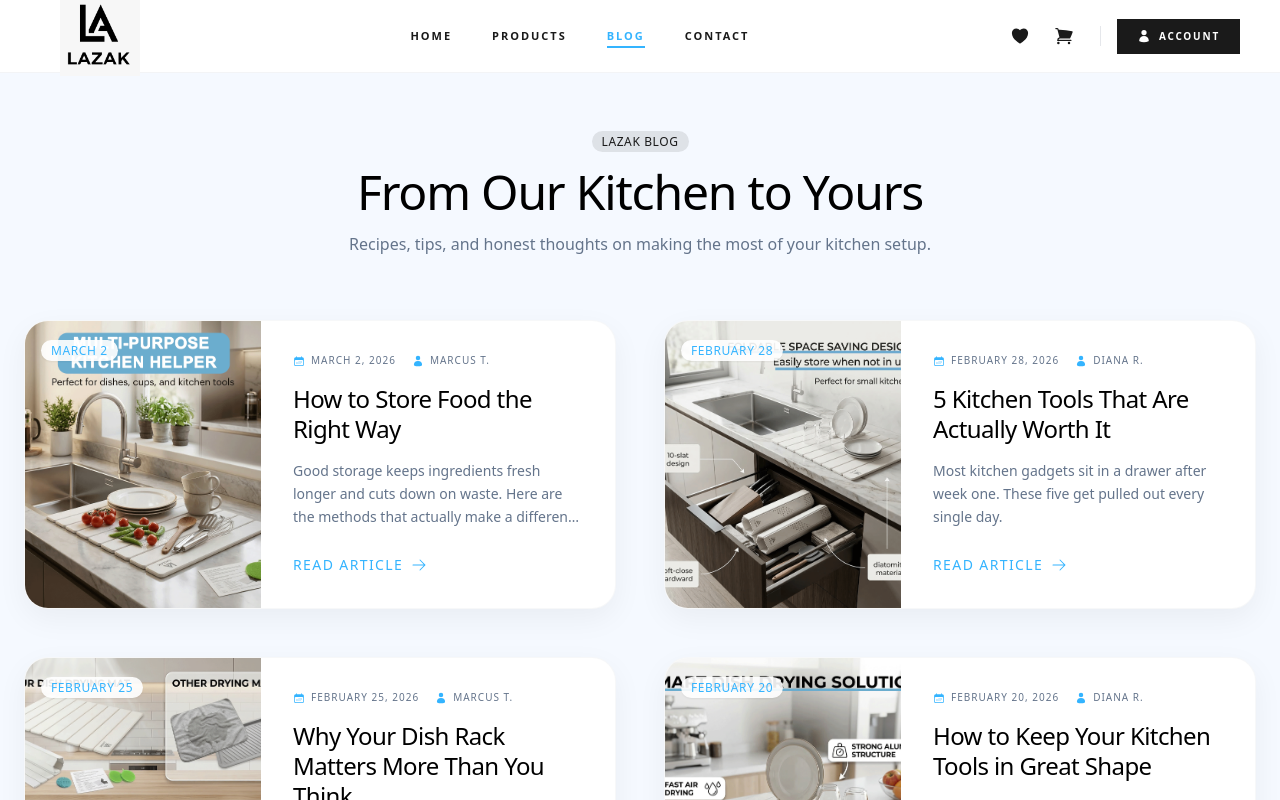
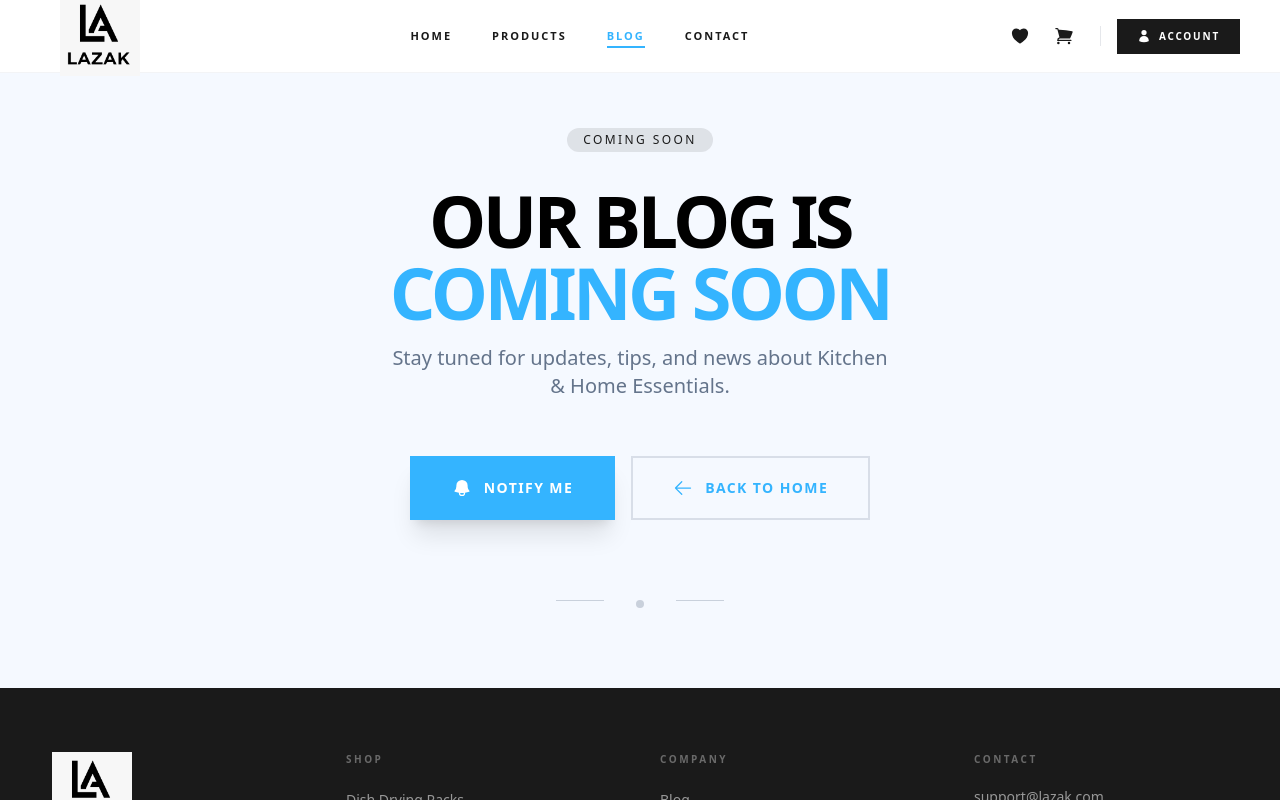
Before and after one commit to ManzoorAhmad1/lazak, a Next.js app: page /blog in a window 1280 px wide. Shown: the top 800 px of the page. Built offline with nearby package versions, Linux system fonts and the light colour scheme.

Commit message:
update blog page

```diff
--- a/src/app/blog/[slug]/page.tsx
+++ b/src/app/blog/[slug]/page.tsx
@@ -1,109 +1,17 @@
 'use client';
-import { useParams } from 'next/navigation';
-import { motion } from 'framer-motion';
-import { BLOG_ARTICLES } from '@/data/products';
-import { Badge } from '@/components/ui/Badge';
-import { Button } from '@/components/ui/Button';
-import { HiCalendarDays, HiArrowLeft, HiShare, HiChatBubbleLeftRight } from 'react-icons/hi2';
-import Link from 'next/link';
+import { useEffect } from 'react';
+import { useRouter } from 'next/navigation';
 
 export default function BlogDetailPage() {
-  const params = useParams();
-  const slug = params.slug as string;
-  const article = BLOG_ARTICLES.find(a => a.slug === slug);
+  const router = useRouter();
 
-  if (!article) {
-    return (
-      <div className="pt-40 pb-20 text-center">
-        <h1 className="text-2xl font-medium">Article not found</h1>
-        <Link href="/blog" className="text-primary hover:underline mt-4 inline-block">Back to blog</Link>
-      </div>
-    );
-  }
+  useEffect(() => {
+    router.replace('/blog');
+  }, [router]);
 
   return (
-    <main className="pt-32 pb-20 bg-background min-h-screen">
-      <div className="container mx-auto px-4 md:px-6 max-w-4xl">
-        <Link href="/blog" className="inline-flex items-center gap-2 text-text-muted hover:text-primary transition-colors mb-8 font-medium">
-          <HiArrowLeft className="w-4 h-4" /> Back to Blog
-        </Link>
-
-        <div className="space-y-8">
-          <motion.div
-            initial={{ opacity: 0, y: 30 }}
-            animate={{ opacity: 1, y: 0 }}
-            transition={{ duration: 0.5 }}
-            className="space-y-4"
-          >
-            <Badge variant="secondary">Technology</Badge>
-            <h1 className="text-4xl md:text-6xl font-medium leading-tight tracking-tight">
-              {article.title}
-            </h1>
-            <div className="flex flex-wrap items-center gap-6 text-sm text-text-muted border-b border-muted/10 pb-8">
-              <div className="flex items-center gap-2">
-                <img src={`https://i.pravatar.cc/100?u=${article.author}`} className="w-8 h-8 rounded-full" alt="" />
-                <span className="font-medium text-text-main">{article.author}</span>
-              </div>
-              <span className="flex items-center gap-1"><HiCalendarDays className="w-4 h-4" /> {article.date}</span>
-              <span className="flex items-center gap-1"><HiChatBubbleLeftRight className="w-4 h-4" /> 12 Comments</span>
-            </div>
-          </motion.div>
-
-          <motion.div
-            initial={{ opacity: 0, scale: 0.98 }}
-            animate={{ opacity: 1, scale: 1 }}
-            transition={{ duration: 0.6, delay: 0.15 }}
-            className="aspect-video rounded-3xl overflow-hidden shadow-medium"
-          >
-            <img
-              src={article.image}
-              alt={article.title}
-              className="w-full h-full object-cover"
-              referrerPolicy="no-referrer"
-            />
-          </motion.div>
-
-          <motion.div
-            initial={{ opacity: 0, y: 20 }}
-            animate={{ opacity: 1, y: 0 }}
-            transition={{ duration: 0.5, delay: 0.3 }}
-            className="prose prose-lg max-w-none text-text-muted leading-relaxed space-y-6"
-          >
-            <p className="text-xl text-text-main font-medium leading-relaxed">
-              {article.excerpt}
-            </p>
-            <p>
-              Lorem ipsum dolor sit amet, consectetur adipiscing elit. Sed do eiusmod tempor incididunt ut labore et dolore magna aliqua. Ut enim ad minim veniam, quis nostrud exercitation ullamco laboris nisi ut aliquip ex ea commodo consequat.
-            </p>
-            <h2 className="text-2xl font-medium text-text-main pt-4">The Evolution of Premium Tech</h2>
-            <p>
-              Duis aute irure dolor in reprehenderit in voluptate velit esse cillum dolore eu fugiat nulla pariatur. Excepteur sint occaecat cupidatat non proident, sunt in culpa qui officia deserunt mollit anim id est laborum.
-            </p>
-            <blockquote className="border-l-4 border-primary pl-6 py-2 italic text-text-main bg-primary/5 rounded-r-xl">
-              "Technology is best when it brings people together and elevates our daily experiences."
-            </blockquote>
-            <p>
-              Curabitur pretium tincidunt lacus. Nulla gravida orci a odio. Nullam varius, turpis et commodo pharetra, est eros bibendum elit, nec luctus magna felis sollicitudin mauris. Integer in mauris eu nibh euismod gravida.
-            </p>
-          </motion.div>
-
-          <div className="pt-12 border-t border-muted/10 flex items-center justify-between">
-            <div className="flex items-center gap-4">
-              <span className="text-sm font-medium uppercase tracking-widest text-text-muted">Share:</span>
-              <div className="flex gap-2">
-                <Button variant="outline" size="icon" className="w-10 h-10 rounded-full">
-                  <HiShare className="w-4 h-4" />
-                </Button>
-              </div>
-            </div>
-            <div className="flex gap-2">
-              {['Tech', 'Gadgets', 'Lifestyle'].map(tag => (
-                <Badge key={tag} variant="outline" className="bg-muted/5">{tag}</Badge>
-              ))}
-            </div>
-          </div>
-        </div>
-      </div>
-    </main>
+    <div className="min-h-screen bg-background flex items-center justify-center">
+      <div className="w-8 h-8 border-4 border-primary border-t-transparent rounded-full animate-spin" />
+    </div>
   );
 }
--- a/src/app/blog/page.tsx
+++ b/src/app/blog/page.tsx
@@ -1,77 +1,53 @@
 'use client';
 import { motion } from 'framer-motion';
-import { BLOG_ARTICLES } from '@/data/products';
-import { Card } from '@/components/ui/Card';
+import { Button } from '@/components/ui/Button';
 import { Badge } from '@/components/ui/Badge';
-import { HiCalendarDays, HiUser, HiArrowRight } from 'react-icons/hi2';
+import { HiBell, HiArrowLeft } from 'react-icons/hi2';
 import Link from 'next/link';
 
 export default function BlogPage() {
-  const sectionVariants = {
-    initial: { opacity: 0, y: 40 },
-    whileInView: { opacity: 1, y: 0 },
-    transition: { duration: 0.8, ease: "easeOut" }
-  };
-
   return (
-    <main className="pt-32 pb-20 bg-background min-h-screen">
+    <main className="pt-32 pb-20 bg-background min-h-[80vh] flex items-center justify-center">
       <div className="container mx-auto px-4 md:px-6">
         <motion.div
-          {...sectionVariants}
-          viewport={{ once: true }}
-          className="text-center max-w-2xl mx-auto mb-16 space-y-4"
+          initial={{ opacity: 0, y: 20 }}
+          animate={{ opacity: 1, y: 0 }}
+          transition={{ duration: 0.8, ease: "easeOut" }}
+          className="text-center max-w-2xl mx-auto space-y-8"
         >
-          <Badge variant="secondary">LAZAK Blog</Badge>
-          <h1 className="text-4xl md:text-5xl font-medium">From Our Kitchen to Yours</h1>
-          <p className="text-text-muted">Recipes, tips, and honest thoughts on making the most of your kitchen setup.</p>
-        </motion.div>
+          <div className="flex justify-center">
+            <Badge variant="secondary" className="px-4 py-1 text-xs uppercase tracking-[0.2em]">Coming Soon</Badge>
+          </div>
 
-        <div className="grid grid-cols-1 lg:grid-cols-2 gap-12">
-          {BLOG_ARTICLES.map((article, index) => (
-            <motion.div
-              key={article.id}
-              initial={{ opacity: 0, y: 20 }}
-              whileInView={{ opacity: 1, y: 0 }}
-              viewport={{ once: true }}
-              transition={{ delay: index * 0.1 }}
-            >
-              <Card className="flex flex-col md:flex-row h-full rounded-[24px] shadow-soft border-muted/5 overflow-hidden group hover:shadow-medium transition-all duration-300">
-                <div className="md:w-[40%] h-64 md:h-auto overflow-hidden relative">
-                  <img
-                    src={article.image}
-                    alt={article.title}
-                    className="w-full h-full object-cover group-hover:scale-105 transition-transform duration-500"
-                    referrerPolicy="no-referrer"
-                  />
-                  <div className="absolute top-4 left-4">
-                    <Badge variant="primary" className="bg-white/90 backdrop-blur-md text-primary border-none shadow-sm">
-                      {article.date.split(',')[0]}
-                    </Badge>
-                  </div>
-                </div>
-                <div className="md:w-[60%] p-8 flex flex-col justify-between">
           <div className="space-y-4">
-                    <div className="flex items-center gap-4 text-[10px] text-text-muted font-medium uppercase tracking-widest">
-                      <span className="flex items-center gap-1.5"><HiCalendarDays className="w-3 h-3 text-primary" /> {article.date}</span>
-                      <span className="flex items-center gap-1.5"><HiUser className="w-3 h-3 text-primary" /> {article.author}</span>
-                    </div>
-                    <h2 className="text-2xl font-medium leading-tight group-hover:text-primary transition-colors">
-                      <Link href={`/blog/${article.slug}`}>{article.title}</Link>
-                    </h2>
-                    <p className="text-text-muted line-clamp-3 text-sm leading-relaxed">
-                      {article.excerpt}
+            <h1 className="text-5xl md:text-7xl font-black tracking-tighter uppercase leading-none text-text-main">
+              Our Blog is <br />
+              <span className="text-primary">Coming Soon</span>
+            </h1>
+            <p className="text-text-muted text-lg md:text-xl font-medium max-w-lg mx-auto leading-relaxed">
+              Stay tuned for updates, tips, and news about Kitchen & Home Essentials.
             </p>
           </div>
-                  <div className="pt-6">
-                    <Link href={`/blog/${article.slug}`} className="inline-flex items-center gap-2 text-primary font-medium hover:gap-3 transition-all text-sm uppercase tracking-widest">
-                      Read Article <HiArrowRight className="w-4 h-4" />
+
+          <div className="flex flex-col sm:flex-row items-center justify-center gap-4 pt-6">
+            <Link href="/contact">
+            <Button size="lg" className="rounded-none px-10 h-16 text-sm font-black uppercase tracking-widest gap-3 shadow-xl">
+              <HiBell className="w-5 h-5" /> Notify Me
+            </Button>
+            </Link>
+            <Link href="/">
+              <Button variant="outline" size="lg" className="rounded-none px-10 h-16 text-sm font-black uppercase tracking-widest gap-3 border-muted/20">
+                <HiArrowLeft className="w-5 h-5" /> Back to Home
+              </Button>
             </Link>
           </div>
+
+          <div className="pt-12 flex justify-center gap-8 text-text-muted/30">
+             <div className="w-12 h-px bg-current" />
+             <div className="w-2 h-2 rounded-full bg-current" />
+             <div className="w-12 h-px bg-current" />
           </div>
-              </Card>
         </motion.div>
-          ))}
-        </div>
       </div>
     </main>
   );
```
Lines whose indentation alone changed are shown as unchanged.
